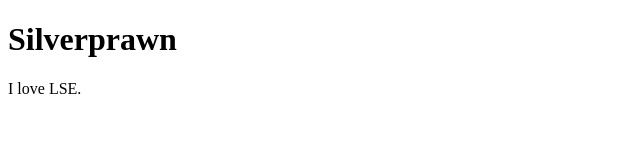
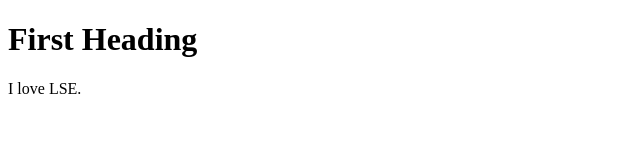
Before and after one commit to silverprawn/silverprawn.github.io, a plain HTML site: page index.html in a window 1280 px wide. Shown: the whole page, without its empty margins (0-640 px from the left). Drawn offline with Linux system fonts and the light colour scheme.

Commit message:
Update heading in index.html to 'First Heading'

```diff
--- a/index.html
+++ b/index.html
@@ -24,7 +24,7 @@
 <!-- Most elements both open and close, with the content in the middle -->
 <!-- Indenting is optional, but helps with readability -->
 <body>
-    <h1>Silverprawn</h1>
+    <h1>First Heading</h1>
     <p>I love LSE.</p>
 </body>
 </html>
```
